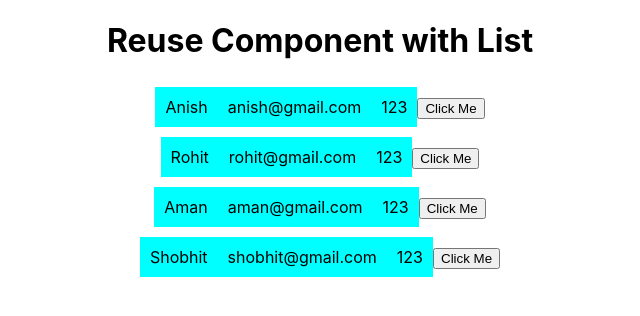
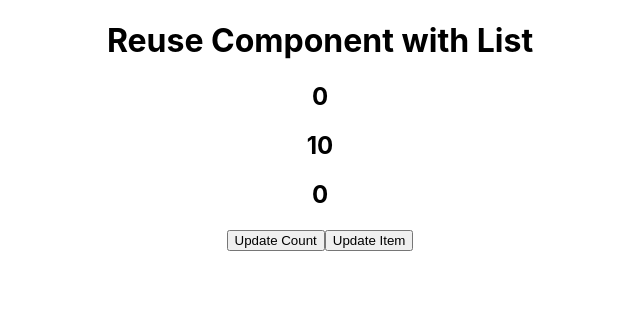
Before and after one commit to Anishkumardiwan/ReactJs-Practice, a React (Create React App) app: page / in a window 1280 px wide. Shown: the top 316 px of the page, without its empty margins (320-960 px from the left). Built offline with nearby package versions, Linux system fonts and the light colour scheme.

Commit message:
use of useMemo Hook

```diff
--- a/src/App.js
+++ b/src/App.js
@@ -1,27 +1,28 @@
-import React, { useState, useEffect } from 'react';
+import React, { useState, useMemo } from 'react';
 import './App.css';
 import User from './Component/User';
 
 const App = () => {
-  const users = [
-    { name: "Anish", email: "anish@gmail.com", contact: "123" },
-    { name: "Rohit", email: "rohit@gmail.com", contact: "123" },
-    { name: "Aman", email: "aman@gmail.com", contact: "123" },
-    { name: "Shobhit", email: "shobhit@gmail.com", contact: "123" }
-  ]
 
-  const parentAlert = (data) =>{
-    alert('Name: '+data.name+', Email: '+data.email);
-  }
+  const [Count, setCount] = useState(0);
+  const [Item, setItem] = useState(10);
+
+  const multiCountMemo = useMemo(() => {
+    return Count * 5;
+  }, [Count])
+
+  // const multiCount = () => {
+  //   return Count * 5;
+  // }
 
   return (
     <div className='App'>
       <h1>Reuse Component with List</h1>
-      {
-        users.map((item ,i)=>
-          <User key={i} alert={parentAlert} items={item} />
-        )
-      }
+      <h2>{Count}</h2>
+      <h2>{Item}</h2>
+      <h2>{multiCountMemo}</h2>
+      <button onClick={() => setCount(Count + 1)}>Update Count</button>
+      <button onClick={() => setItem(Item * 10)}>Update Item</button>
     </div>
   );
 
```
